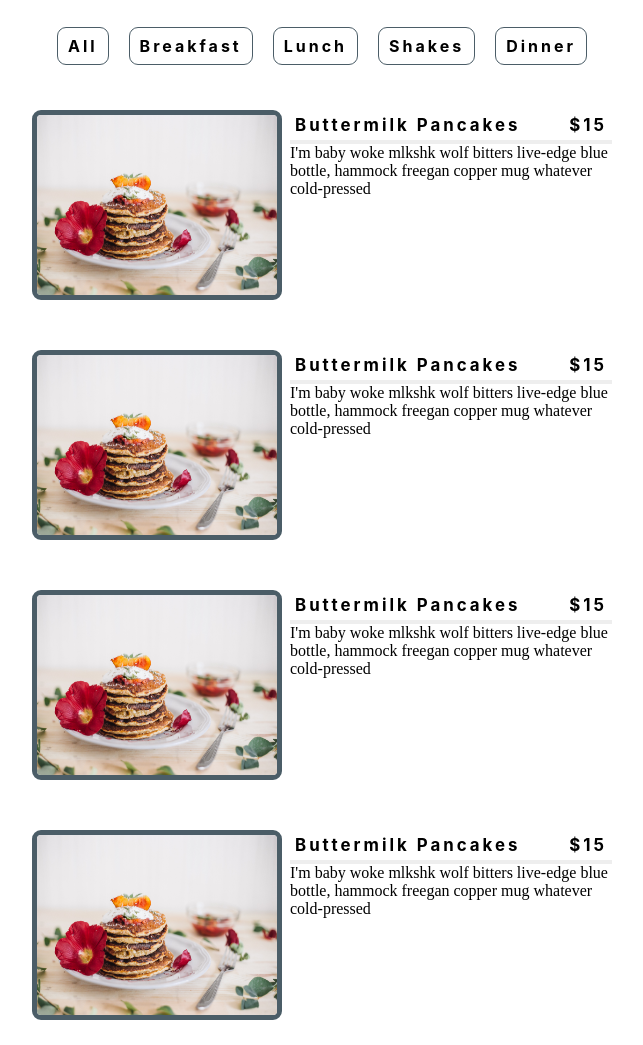
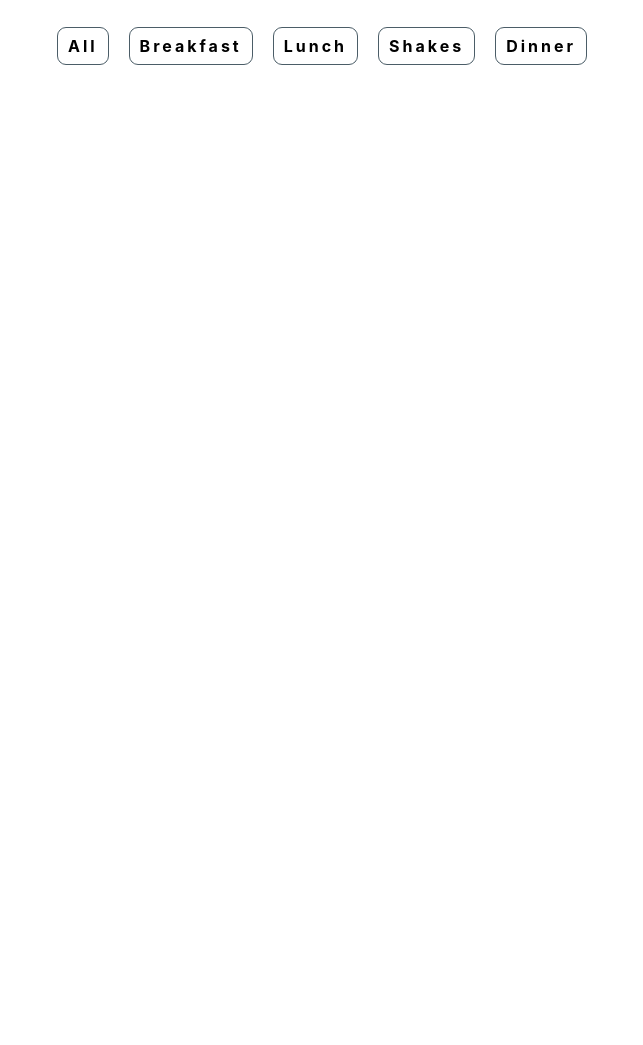
Before and after one commit to Arceus-sj/15-javascript-basic-projects, a plain HTML site: page 08_Menu/index.html in a window 1280 px wide. Shown: the part 116-1161 px from the top of the page, without its empty margins (318-961 px from the left). After the commit the page ends 800 px from the top, so only its background shows below. Drawn offline with Linux system fonts and the light colour scheme; a web font is replaced by a local one.

Commit message:
updated index.html

```diff
--- a/08_Menu/index.html
+++ b/08_Menu/index.html
@@ -24,89 +24,7 @@
         </div>
 
 
-        <div class="menu-list">
-            <!-- single item  -->
-            <article class="menu-item">
-                <!-- item image -->
-                <img src="./images/item_1.jpg" alt="menu item">
-
-                <!-- item information -->
-                <div class="item-info">
-                    <header>
-                        <h3 class="item-name">Buttermilk Pancakes</h3>
-                        <h3 class="price">$15</h3>
-                    </header>
-                    <hr class="item-underline">
-                    <p class="item-text">
-                        I'm baby woke mlkshk wolf bitters live-edge blue bottle,
-                        hammock freegan copper mug whatever cold-pressed
-                    </p>
-                </div>
-            </article>
-
-            <!-- single item  -->
-            <article class="menu-item">
-                <!-- item image -->
-                <img src="./images/item_1.jpg" alt="menu item">
-
-                <!-- item information -->
-                <div class="item-info">
-                    <header>
-                        <h3 class="item-name">Buttermilk Pancakes</h3>
-                        <h3 class="price">$15</h3>
-                    </header>
-                    <hr class="item-underline">
-                    <p class="item-text">
-                        I'm baby woke mlkshk wolf bitters live-edge blue bottle,
-                        hammock freegan copper mug whatever cold-pressed
-                    </p>
-                </div>
-            </article>
-
-            <!-- single item  -->
-            <article class="menu-item">
-                <!-- item image -->
-                <img src="./images/item_1.jpg" alt="menu item">
-
-                <!-- item information -->
-                <div class="item-info">
-                    <header>
-                        <h3 class="item-name">Buttermilk Pancakes</h3>
-                        <h3 class="price">$15</h3>
-                    </header>
-                    <hr class="item-underline">
-                    <p class="item-text">
-                        I'm baby woke mlkshk wolf bitters live-edge blue bottle,
-                        hammock freegan copper mug whatever cold-pressed
-                    </p>
-                </div>
-            </article>
-
-
-            <!-- single item  -->
-            <article class="menu-item">
-                <!-- item image -->
-                <img src="./images/item_1.jpg" alt="menu item">
-
-                <!-- item information -->
-                <div class="item-info">
-                    <header>
-                        <h3 class="item-name">Buttermilk Pancakes</h3>
-                        <h3 class="price">$15</h3>
-                    </header>
-                    <hr class="item-underline">
-                    <p class="item-text">
-                        I'm baby woke mlkshk wolf bitters live-edge blue bottle,
-                        hammock freegan copper mug whatever cold-pressed
-                    </p>
-                </div>
-            </article>
-        </div>
-
-
-
-
-
+        <div class="menu-list"></div>
 
     </section>
     <script src="./app.js" defer></script>
```
